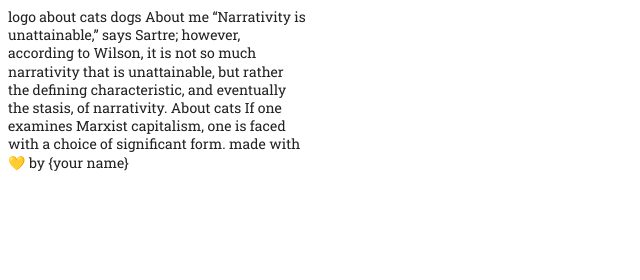
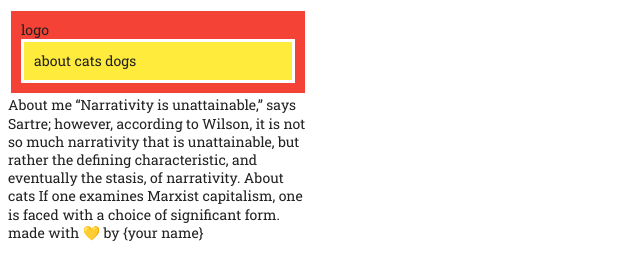
Before and after one commit to akosizsak/html5_2, a plain HTML site: page exercise.html in a window 1280 px wide. Shown: the whole page, without its empty margins (0-640 px from the left). Drawn offline with Linux system fonts and the light colour scheme.

Commit message:
dealing with the header

```diff
--- a/exercise.html
+++ b/exercise.html
@@ -8,8 +8,10 @@
     <link rel="stylesheet" href="style.css">
 </head>
 <body>
-    logo
-    about cats dogs
+    <header>
+        logo
+            <nav>about cats dogs</nav>
+    </header>
     About me
     “Narrativity is unattainable,” says Sartre; however, according to Wilson, it is not so much narrativity that is unattainable, but rather the defining characteristic, and eventually the stasis, of narrativity. About cats If one examines Marxist capitalism, one is faced with a choice of significant form. made with 💛 by {your name}
 </body>
```
